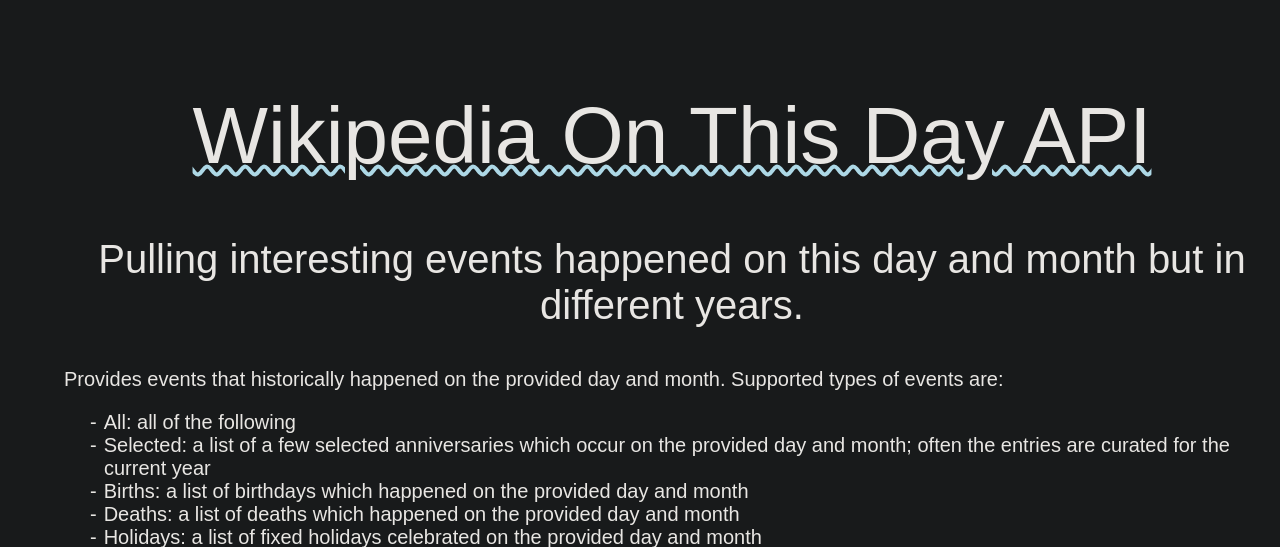
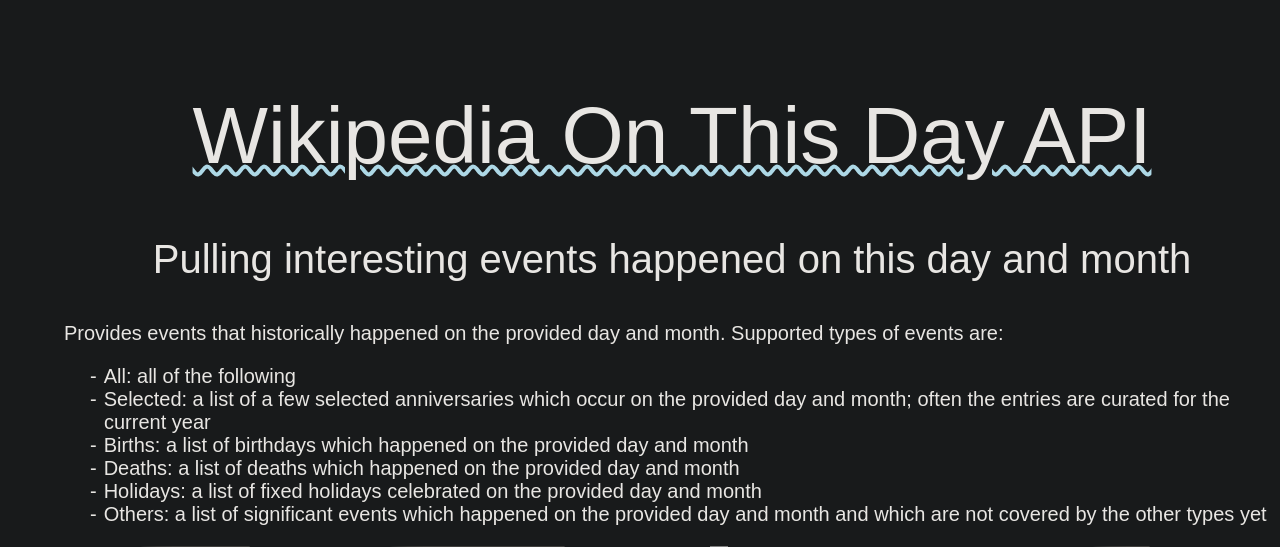
Before and after one commit to nghiatr84/on-this-day, a Flask app: page / in a window 1280 px wide. Shown: the top 547 px of the page. Run offline with Flask 3, Linux system fonts and the light colour scheme; some web fonts are replaced.

Commit message:
changed the description

```diff
--- a/templates/index.html
+++ b/templates/index.html
@@ -10,7 +10,7 @@
   <body>
     <header>
       <h1 class="centered">Wikipedia On This Day API</h1>
-      <h3 class="centered">Pulling interesting events happened on this day and month but in different years.</h3>
+      <h3 class="centered">Pulling interesting events happened on this day and month</h3>
       <p>Provides events that historically happened on the provided day and month. Supported types of events are:</p>
       <ul>
         <li>All: all of the following</li>
```
